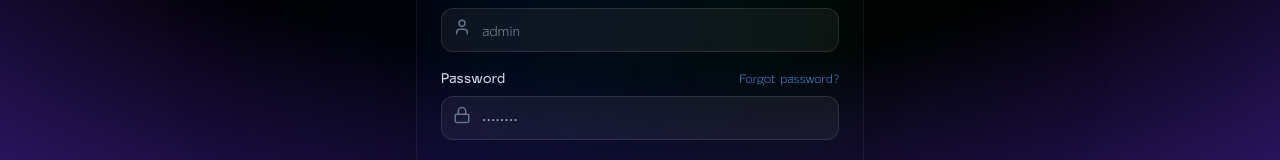
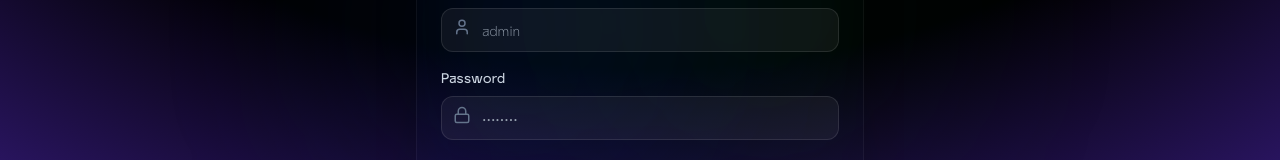
Before and after one commit to SmartAttendanceFinalYearProject/SmartAttendance, a Next.js app: page /login in a window 1280 px wide. Shown: the part 415-575 px from the top of the page. Built offline with nearby package versions, Linux system fonts and the light colour scheme.

Commit message:
removing the forgot password

```diff
--- a/app/login/page.tsx
+++ b/app/login/page.tsx
@@ -99,12 +99,6 @@ export default function LoginPage() {
             <div className="space-y-2">
               <div className="flex items-center justify-between">
                 <Label htmlFor="password" className="text-sm font-semibold text-slate-300">Password</Label>
-                <Link
-                  href="/forgot-password"
-                  className="text-xs font-medium text-blue-400 hover:text-blue-300 transition-colors"
-                >
-                  Forgot password?
-                </Link>
               </div>
               <div className="relative group">
                 <div className="absolute left-3 top-2.5 h-5 w-5 text-slate-500 transition-colors group-focus-within:text-blue-400">
```
